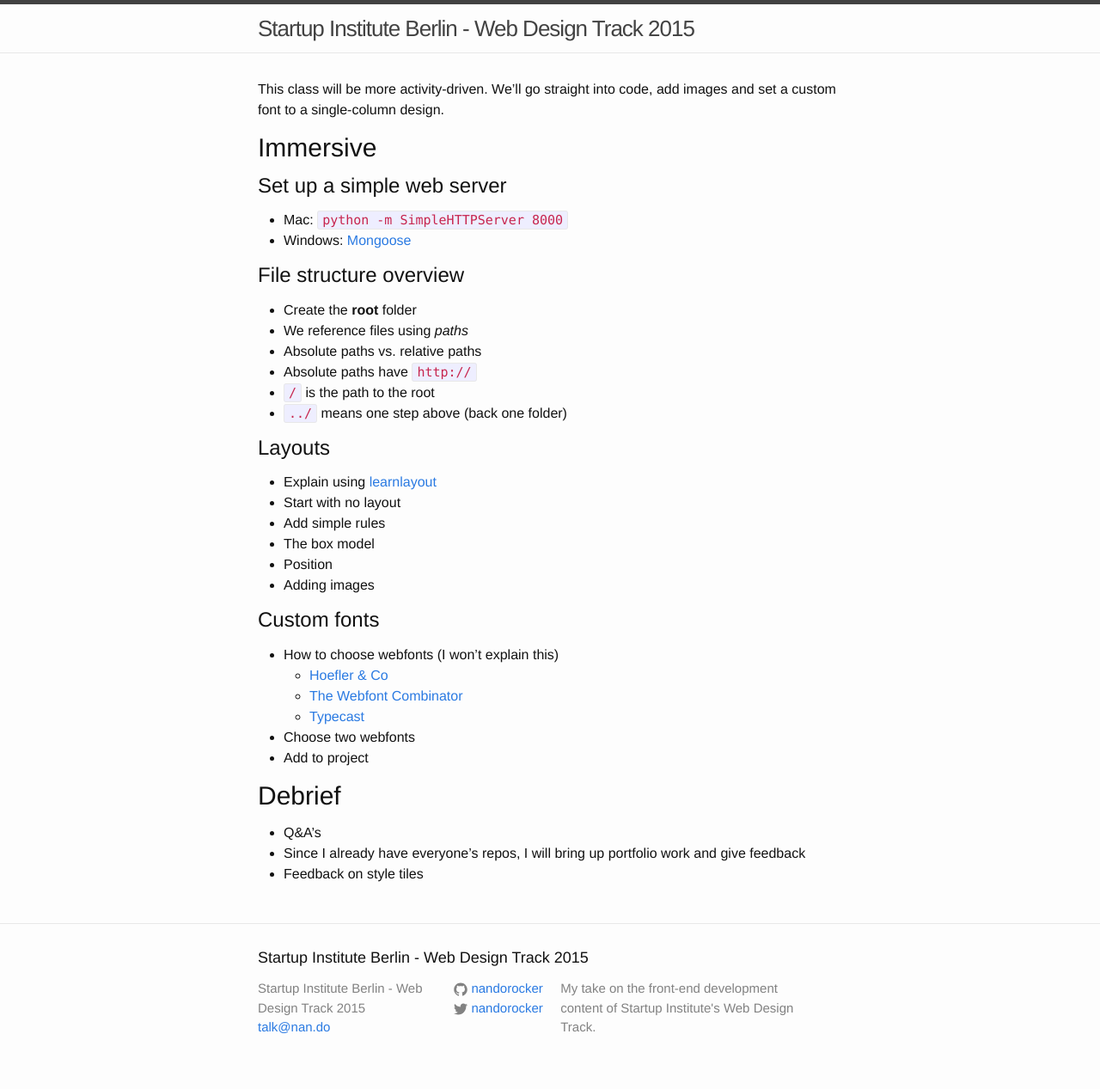
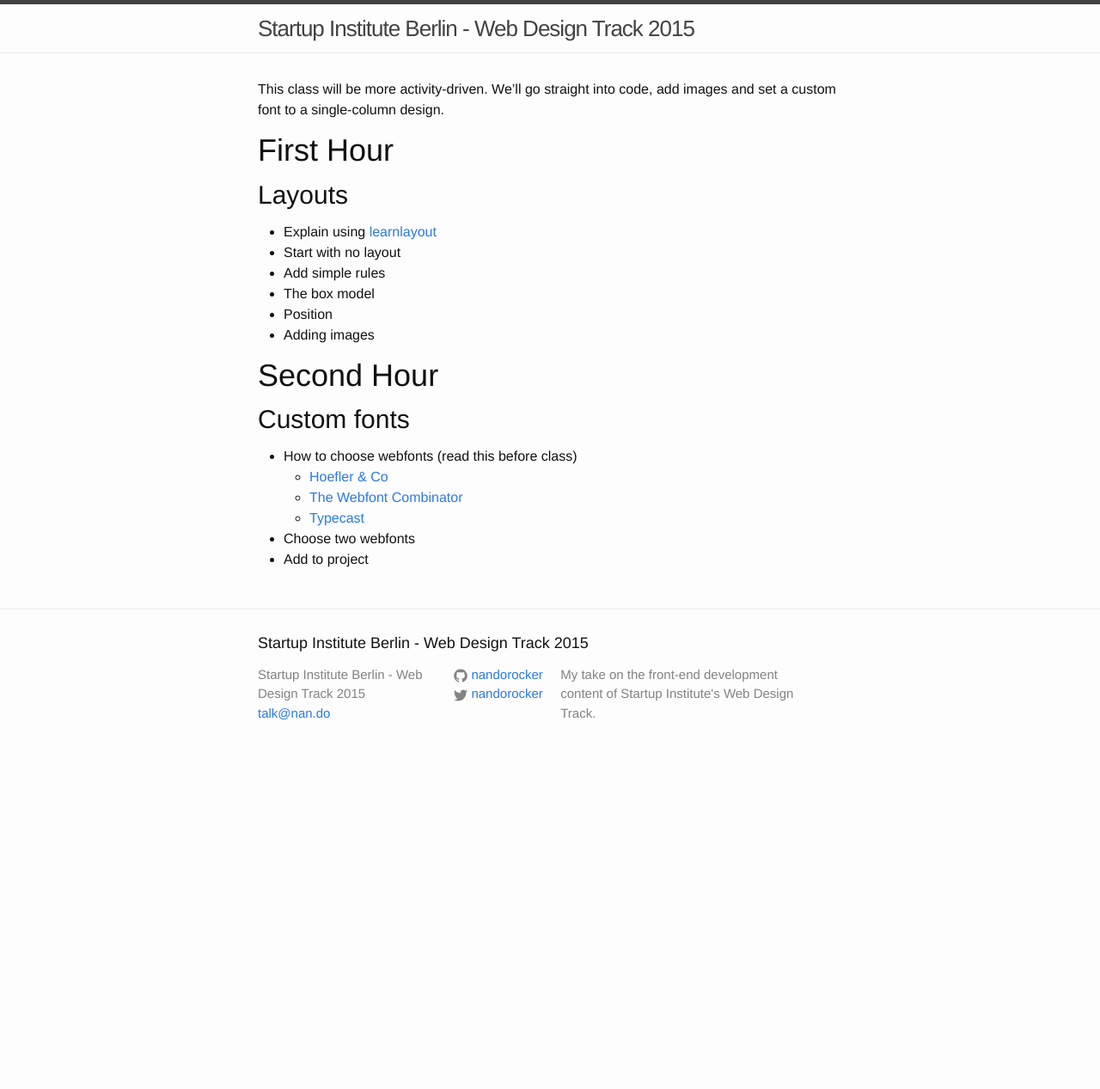
Before and after one commit to nandorocker/SIBer-WebDesign2015, a Jekyll site: the page built from Module2/_posts/2015-03-06-immersive.md, in a window 1280 px wide. Shown: the whole page at 86% size. Built offline with Jekyll 4.4.1, drawn with Linux system fonts in a browser that asks for light colours; nearby versions of some CDN libraries; library files that are not in the unit come from our copies; Markdown is read by kramdown in place of the engine named in the settings; after the commit the page ends 901 px from its top, so only the background shows below that.

Commit message:
Fixes grunt watch directories. Adds module 1 debrief class. Hides path on config file.

```diff
--- a/Gruntfile.coffee
+++ b/Gruntfile.coffee
@@ -46,6 +46,7 @@ module.exports = (grunt) ->
           "_includes/**/*"
           "_layouts/**/*"
           "_posts/**/*"
+          "*/_posts/**/*"
           "css/**/*"
           "js/**/*"
           "_config.yml"
--- a/Module2/_posts/2015-03-06-immersive.md
+++ b/Module2/_posts/2015-03-06-immersive.md
@@ -6,23 +6,9 @@ layout: default
 ---
 This class will be more activity-driven. We'll go straight into code, add images and set a custom font to a single-column design.
 
-## Immersive
+# First Hour
 
-### Set up a simple web server
-
-- Mac: `python -m SimpleHTTPServer 8000`
-- Windows: [Mongoose](https://code.google.com/p/mongoose/)
-
-### File structure overview
-
-- Create the **root** folder
-- We reference files using *paths*
-- Absolute paths vs. relative paths
-- Absolute paths have `http://`
-- `/` is the path to the root
-- `../` means one step above (back one folder)
-
-### Layouts
+## Layouts
 
 - Explain using [learnlayout](http://learnlayout.com)
 - Start with no layout
@@ -32,19 +18,14 @@ This class will be more activity-driven. We'll go straight into code, add images
 - Adding images
 
 
-### Custom fonts
+# Second Hour
 
-- How to choose webfonts (I won't explain this)
+## Custom fonts
+
+- How to choose webfonts (read this before class)
 	- [Hoefler & Co](http://www.typography.com/techniques/)
 	- [The Webfont Combinator](http://font-combinator.com)
 	- [Typecast](http://typecast.com)
 
 - Choose two webfonts
 - Add to project
-
-
-## Debrief
-
-- Q&A's
-- Since I already have everyone's repos, I will bring up portfolio work and give feedback
-- Feedback on style tiles
--- a/_config.yml
+++ b/_config.yml
@@ -5,7 +5,7 @@ description: > # this means to ignore newlines until "baseurl:"
   My take on the front-end development content of Startup
   Institute's Web Design Track.
 
-baseurl: "/siber-webdesign-2015" # the subpath of your site, e.g. /blog/
+# baseurl: "/siber-webdesign-2015" # the subpath of your site, e.g. /blog/
 url: "http://nandorocker.github.io" # the base hostname & protocol for your site
 # url: http://localhost:4000
 permalink: none
```
Also changed, not shown: Module0/_posts/2015-02-24-kickoff.md (+16 -0 lines), Module1/_posts/2015-03-04-debrief.md (+87 -3 lines).
